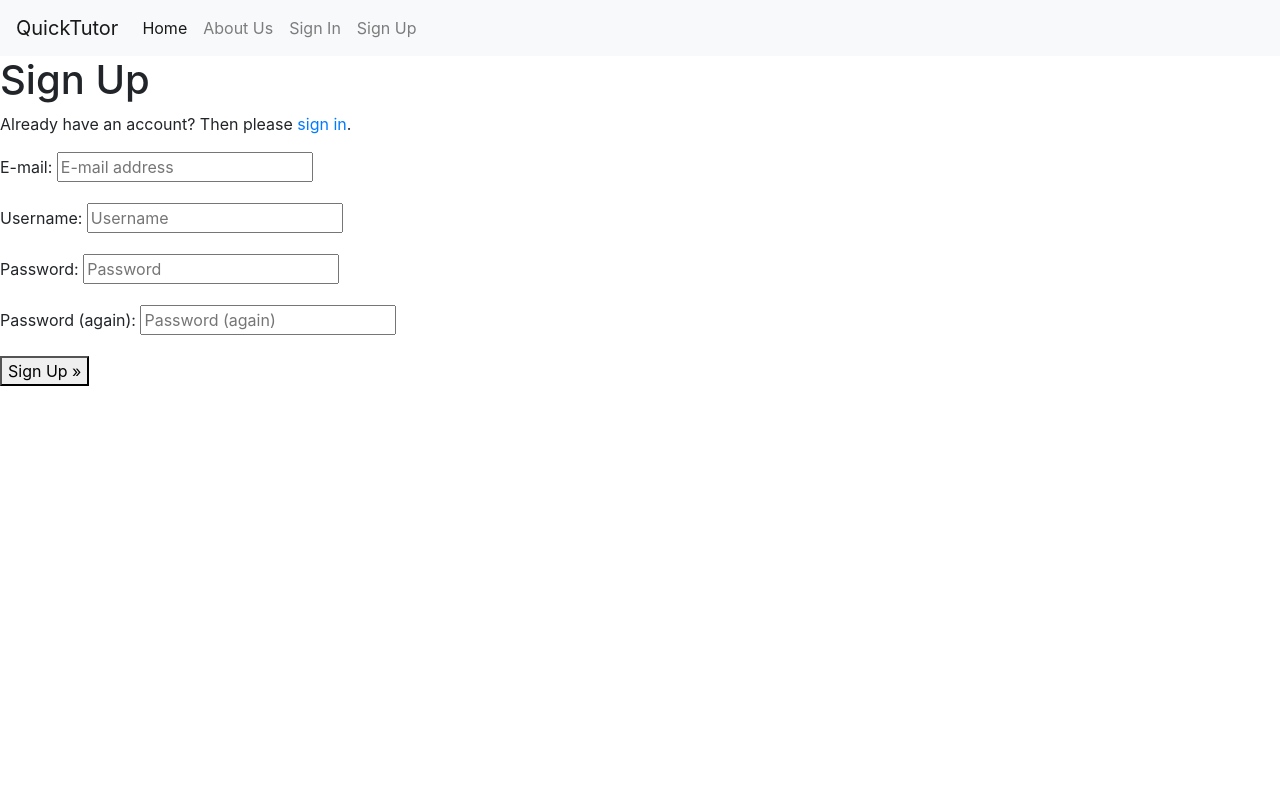
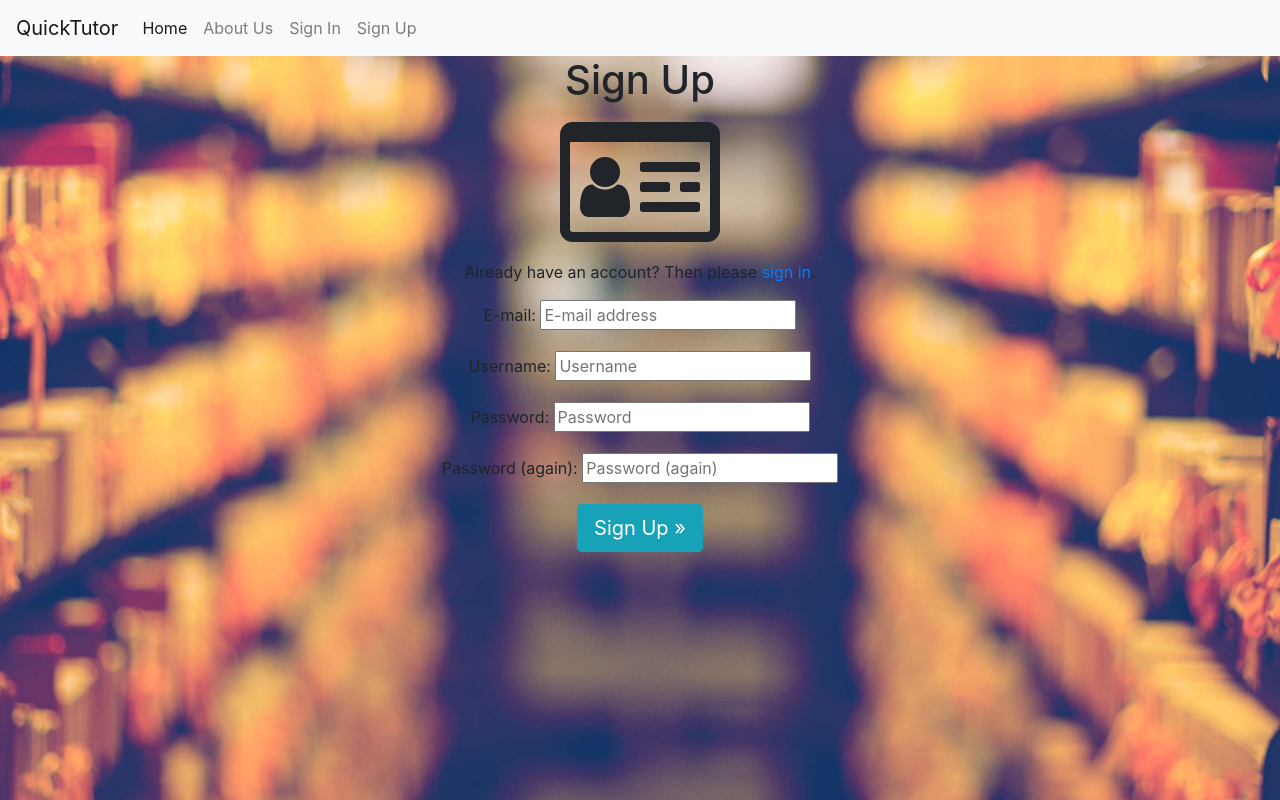
Before and after one commit to jam3gw/QuickTutorApp, a Django app: page /accounts/signup/ in a window 1280 px wide. Run offline with Django 3.2, Linux system fonts and the light colour scheme; some libraries are stand-ins or nearby versions.

Commit message:
Styled Sign up page

```diff
--- /dev/null
+++ b/QuickTutor/static/styling/signup.css
@@ -0,0 +1,4 @@
+body {
+    background: url('images/cards.jpg') no-repeat center center fixed;
+    background-size: cover;
+}
--- a/QuickTutor/templates/account/signup.html
+++ b/QuickTutor/templates/account/signup.html
@@ -1,12 +1,17 @@
 {% extends "account/base.html" %}
-
+{% load static %}
 {% load i18n %}
 
 {% block head_title %}{% trans "Signup" %}{% endblock %}
 
 {% block content %}
-<h1>{% trans "Sign Up" %}</h1>
-
+<link rel="stylesheet" href="{% static 'styling/signup.css' %}">
+<link rel="stylesheet" href="https://maxcdn.bootstrapcdn.com/font-awesome/4.7.0/css/font-awesome.min.css">
+  <div class="form-gap"></div>
+  <div class="container">
+    <div class="text-center">
+      <h1>{% trans "Sign Up" %}</h1>
+        <h3><i class="fa fa-id-card-o fa-5x"></i></h3>
 <p>{% blocktrans %}Already have an account? Then please <a href="{{ login_url }}">sign in</a>.{% endblocktrans %}</p>
 
 <form class="signup" id="signup_form" method="post" action="{% url 'account_signup' %}">
@@ -15,7 +20,7 @@
   {% if redirect_field_value %}
   <input type="hidden" name="{{ redirect_field_name }}" value="{{ redirect_field_value }}" />
   {% endif %}
-  <button type="submit">{% trans "Sign Up" %} &raquo;</button>
+  <button type="submit" class="btn btn-info btn-lg">{% trans "Sign Up" %} &raquo;</button>
 </form>
-
+</div>
 {% endblock %}
```
Also changed, not shown: QuickTutor/static/styling/images/aldy.jpg (added), QuickTutor/static/styling/images/cards.jpg (added).
